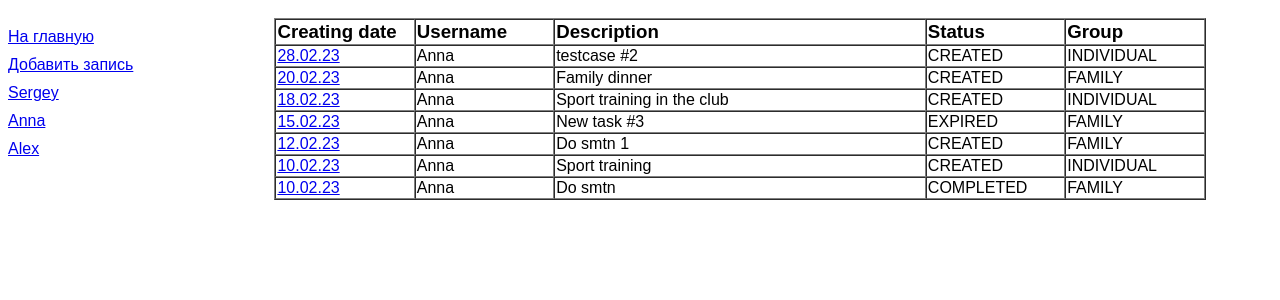
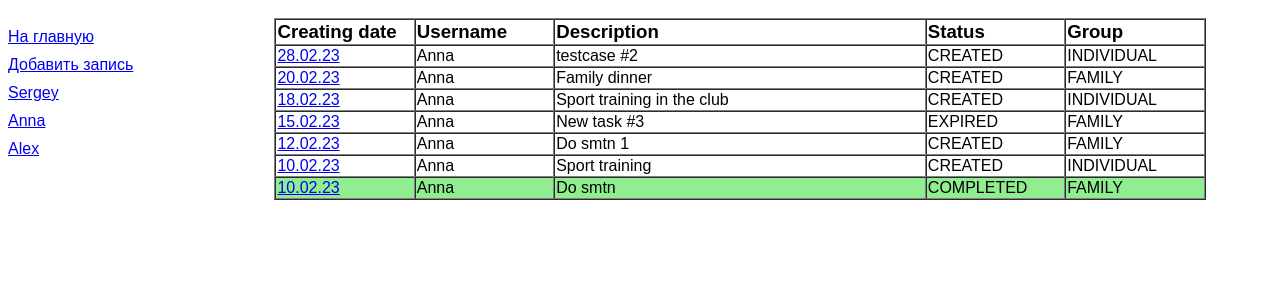
Before and after one commit to SergeyDnipro/dev, a Django app: a page that uses django_site/django_app/templates/django_app/index.html in a window 1280 px wide. Shown: the part 49-349 px from the top of the page. Run offline with Django 4.2, Linux system fonts and the light colour scheme; data comes from the database, SQL or seed files in the repository; both versions use the stored data as it was after the commit.

Commit message:
05/03/2023 home commit

```diff
--- a/django_site/django_app/static/django_app/style.css
+++ b/django_site/django_app/static/django_app/style.css
@@ -33,3 +33,7 @@ section {
     font-weight: bold;
     font-size: 14pt;
 }
+
+.completed {
+    background: lightgreen;
+}
--- a/django_site/django_app/templates/django_app/index.html
+++ b/django_site/django_app/templates/django_app/index.html
@@ -10,7 +10,11 @@
         <td width="15%">Group</td>
     </tr>
 {% for item in items %}
+    {% if item.status == 'COMPLETED' %}
+    <tr class="completed">
+    {% else %}
     <tr>
+    {% endif %}
         <td><a href="{% url 'element_page' item.id %}">{{ item.created|date:"d.m.y" }}</a></td>
         <td>{{ item.holder }}</td>
         <td>{{ item.description }}</td>
```
Also changed, not shown: django_site/db.sqlite3.
